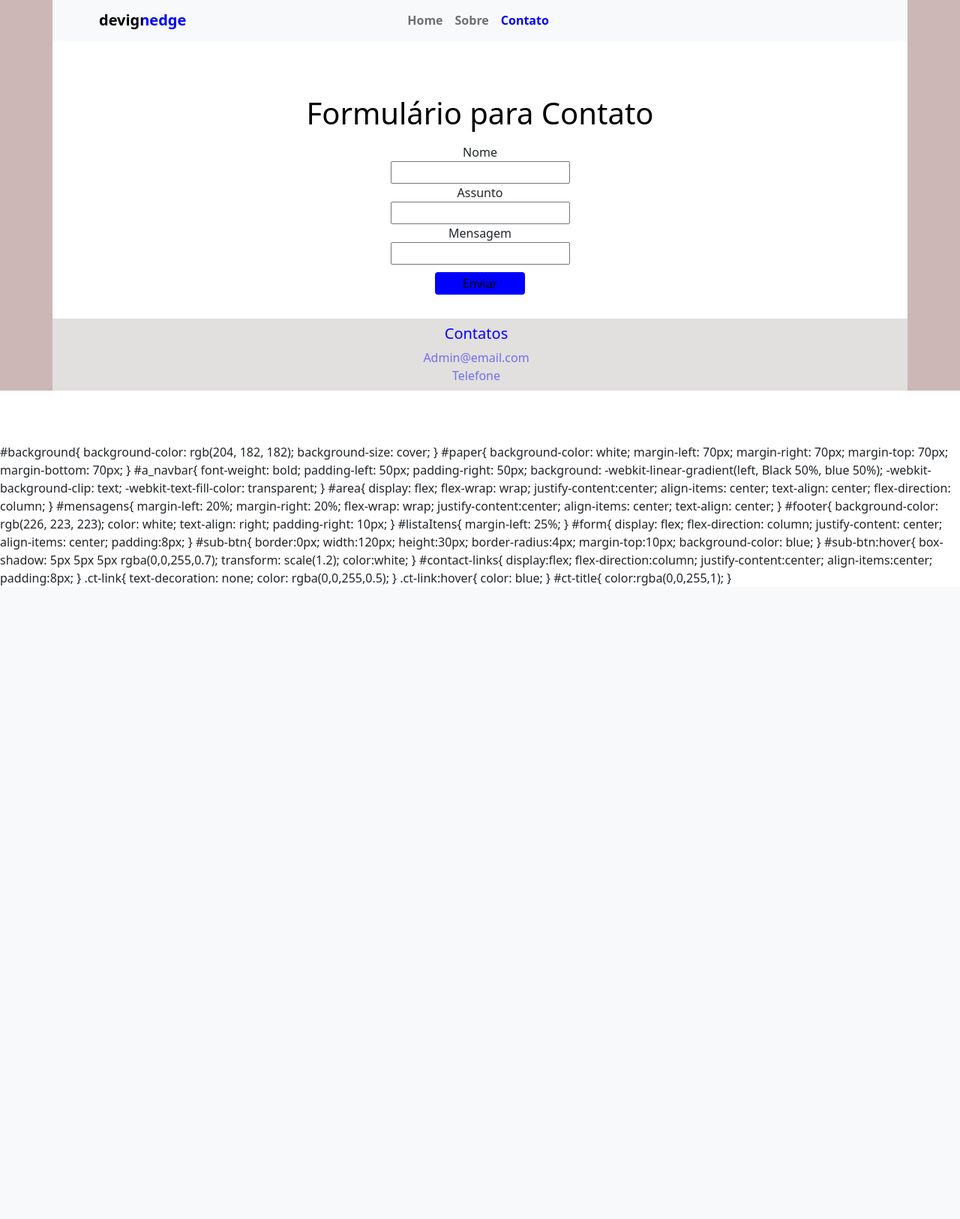
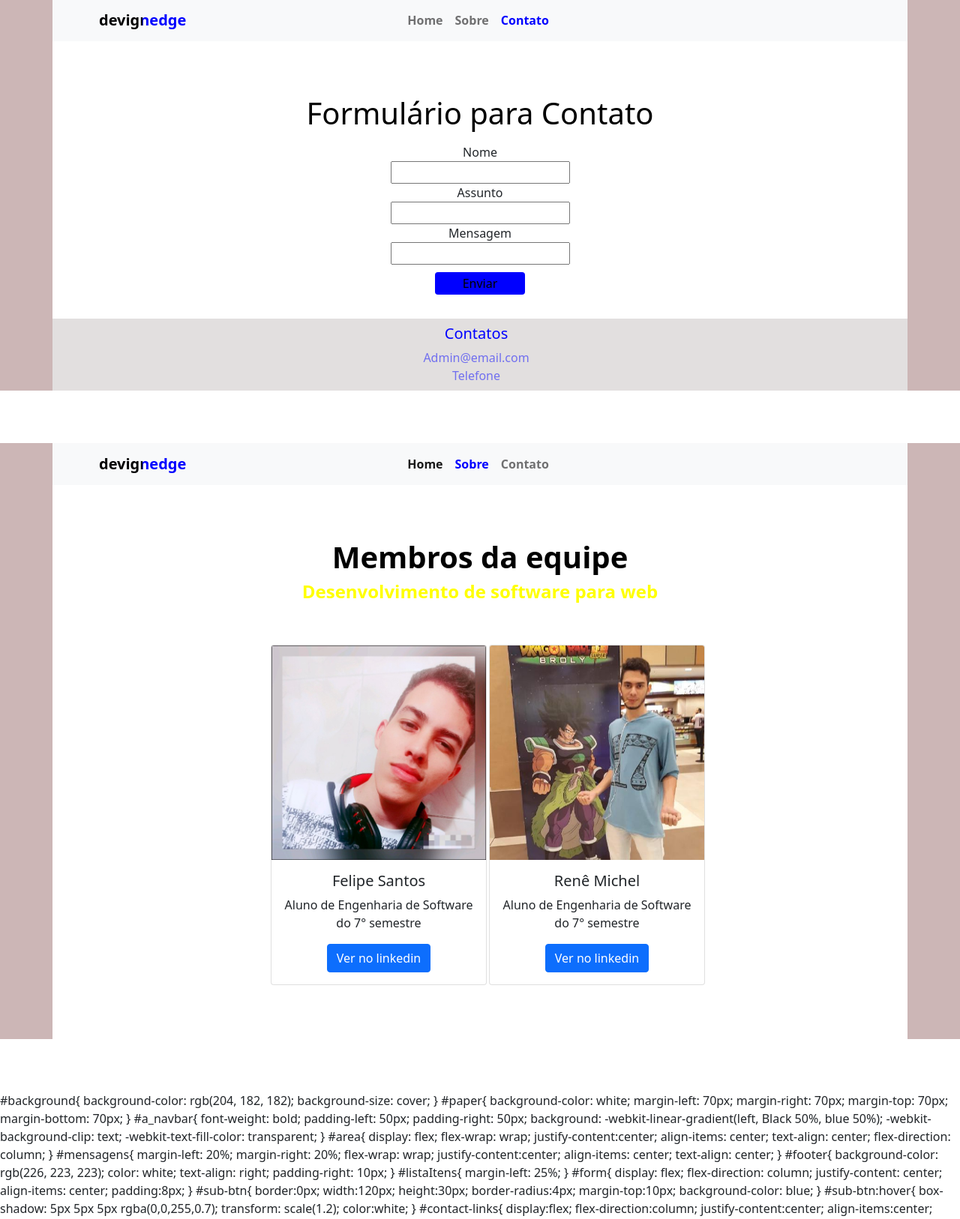
Before and after one commit to felipe-santos-swengineer/trabalho-web-01, a PHP site: page / in a window 1280 px wide. Shown: the part 529-2155 px from the top of the page at 75% size. Before the commit the page ends 1310 px from the top, so only its background shows below. Run offline with PHP 8.4, Linux system fonts and the light colour scheme.

Commit message:
with sobre

```diff
--- a/pages/Home.css
+++ b/pages/Home.css
@@ -86,3 +86,12 @@
 #ct-title{
   color:rgba(0,0,255,1);
 }
+
+#team{
+  display: flex;
+    flex-wrap: wrap;
+    justify-content:center;
+    align-items: center;
+    text-align: center;
+    flex-direction: row;
+}
--- a/pages/Sobre.html
+++ b/pages/Sobre.html
@@ -0,0 +1,80 @@
+<!doctype html>
+<html lang="en" id="background"></html>
+  <head>
+    <!-- Required meta tags -->
+    <meta charset="utf-8">
+
+    <!-- Bootstrap CSS -->
+    <link href="https://cdn.jsdelivr.net/npm/bootstrap@5.0.1/dist/css/bootstrap.min.css" rel="stylesheet" integrity="sha384-+0n0xVW2eSR5OomGNYDnhzAbDsOXxcvSN1TPprVMTNDbiYZCxYbOOl7+AMvyTG2x" crossorigin="anonymous">
+    <link href="./Home.css" rel="stylesheet">
+    <title>Task-01</title>
+  </head>
+
+  <body>
+
+    <div id="background">
+      <div id="paper">
+        <!--Navbar-->
+        <nav class="navbar navbar-expand-lg navbar-light bg-light">
+          <div class="container-fluid">
+            <a class="navbar-brand" id="a_navbar">devignedge</a>
+            <button class="navbar-toggler" type="button" data-bs-toggle="collapse" data-bs-target="#navbarSupportedContent" aria-controls="navbarSupportedContent" aria-expanded="false" aria-label="Toggle navigation">
+              <span class="navbar-toggler-icon"></span>
+            </button>
+            <div class="collapse navbar-collapse" id="navbarSupportedContent" style="font-weight: bold;">
+              <ul class="navbar-nav me-auto mb-2 mb-lg-0" id="listaItens">
+                <li class="nav-item">
+                  <a class="nav-link active" aria-current="page" href="./Home.html">Home</a>
+                </li>
+                <li class="nav-item">
+                  <a class="nav-link" href="./Sobre.html" style="color: blue;">Sobre</a>
+                </li>
+                <li class="nav-item">
+                  <a class="nav-link" href="./Contato.html">Contato</a>
+                </li>
+              </ul>
+            </div>
+          </div>
+        </nav>
+
+        <br><br><br>
+
+        <h1 style="color: black; font-weight: bold; text-align: center;">Membros da equipe</h1>
+        <h4 style="color: yellow; font-weight: bold; text-align: center;">Desenvolvimento de software para web</h4>
+        <br><br>
+
+
+        <div class="row" id="team">
+            <div class="col-sm-3">
+                <div class="card text-center" style="width: 18rem;">
+                    <img src="../src/felipe.jpeg" class="card-img-top" alt="felipe.jpg">
+                    <div class="card-body">
+                        <h5 class="card-title">Felipe Santos</h5>
+                        <p class="card-text">Aluno de Engenharia de Software do 7° semestre</p>
+                        <a href="https://www.linkedin.com/in/felipe-santos-rodrigues/" class="btn btn-primary" target="_blank">Ver no linkedin</a>
+                    </div>
+                </div>
+            </div>
+            <div class="col-sm-3">
+                <div class="card text-center" style="width: 18rem;">
+                    <img src="../src/rene.jpeg" class="card-img-top" alt="rene.jpg">
+                    <div class="card-body">
+                        <h5 class="card-title">Renê Michel</h5>
+                        <p class="card-text">Aluno de Engenharia de Software do 7° semestre</p>
+                        <a href="https://www.linkedin.com/in/ren%C3%AA-michel-santana-padilha-a69394200/" class="btn btn-primary" target="_blank">Ver no linkedin</a>
+                    </div>
+                </div>
+            </div>
+        </div>
+
+    <br><br><br>
+
+      </div>
+    </div>
+
+    <script src="https://cdn.jsdelivr.net/npm/@popperjs/core@2.9.2/dist/umd/popper.min.js" integrity="sha384-IQsoLXl5PILFhosVNubq5LC7Qb9DXgDA9i+tQ8Zj3iwWAwPtgFTxbJ8NT4GN1R8p" crossorigin="anonymous"></script>
+    <script src="https://cdn.jsdelivr.net/npm/bootstrap@5.0.1/dist/js/bootstrap.min.js" integrity="sha384-Atwg2Pkwv9vp0ygtn1JAojH0nYbwNJLPhwyoVbhoPwBhjQPR5VtM2+xf0Uwh9KtT" crossorigin="anonymous"></script>
+
+  </body>
+
+</html>
```
Also changed, not shown: src/felipe.jpeg (added), src/rene.jpeg (added).
